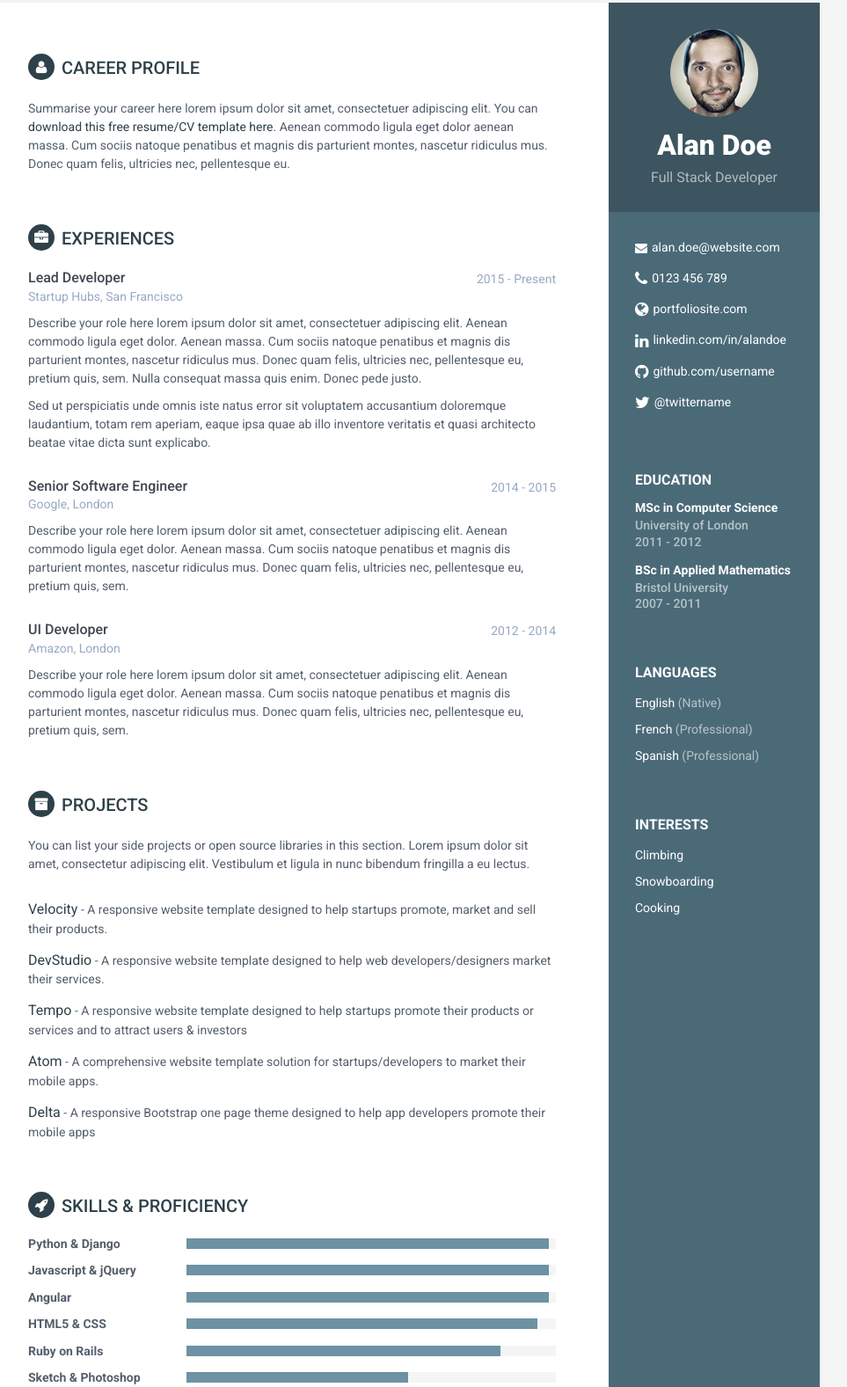
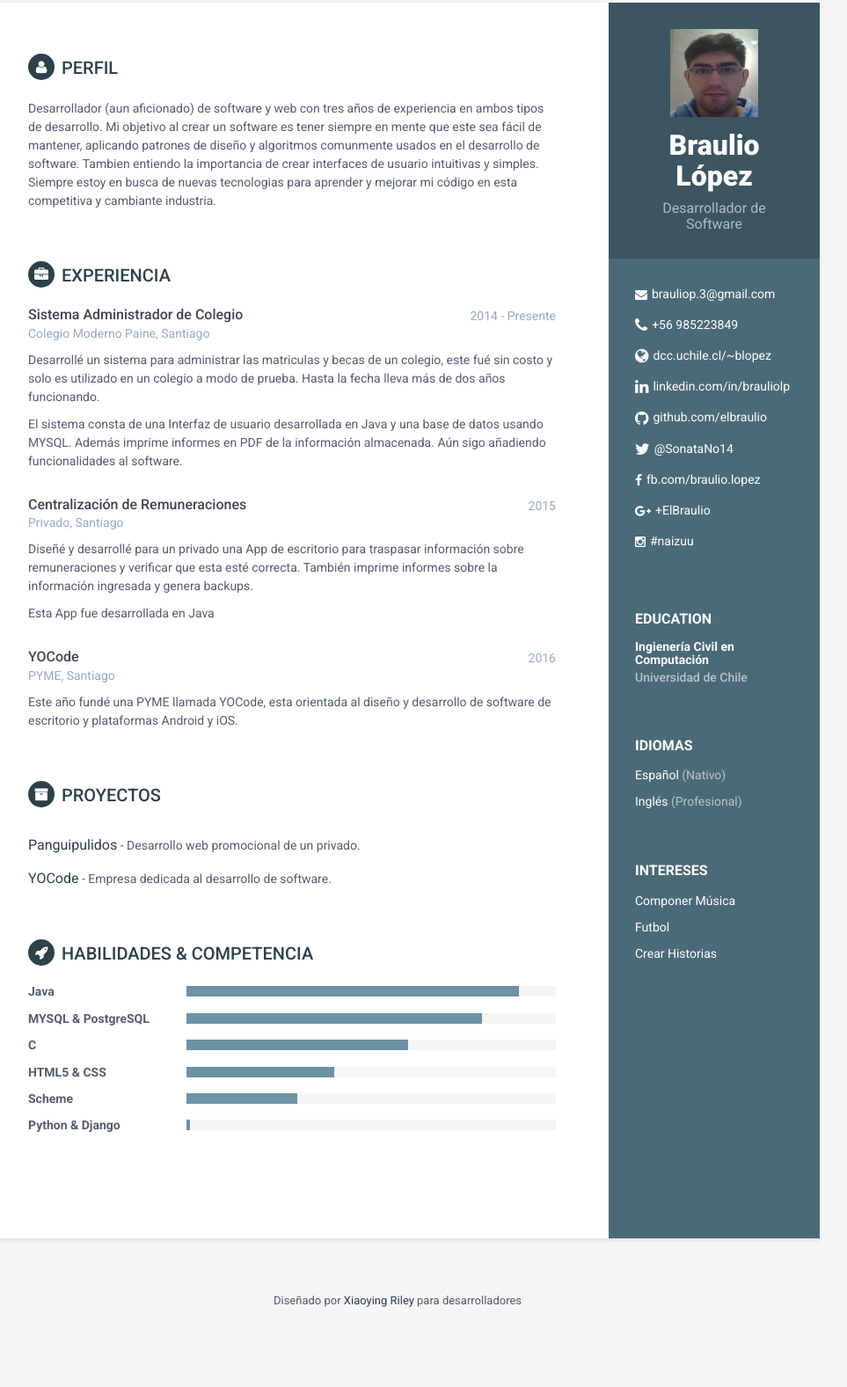
Before and after one commit to elbraulio/personal-projects-web, a plain HTML site: page index.html in a window 1280 px wide. Shown: the part 27-1604 px from the top of the page at 88% size, without its empty margins (188-1151 px from the left). After the commit the page ends 1577 px from the top, so only its background shows below. Drawn offline with Linux system fonts and the light colour scheme.

Commit message:
Se actualizó la información

```diff
--- a/index.html
+++ b/index.html
@@ -3,7 +3,7 @@
 <!--[if IE 9]> <html lang="en" class="ie9"> <![endif]-->
 <!--[if !IE]><!--> <html lang="en"> <!--<![endif]-->
 <head>
-    <title>Responsive Resume/CV Template for Developers</title>
+    <title>Braulio Lopez</title>
     <!-- Meta -->
     <meta charset="utf-8">
     <meta http-equiv="X-UA-Compatible" content="IE=edge">
@@ -29,50 +29,46 @@
     <div class="wrapper">
         <div class="sidebar-wrapper">
             <div class="profile-container">
-                <img class="profile" src="assets/images/profile.png" alt="" />
-                <h1 class="name">Alan Doe</h1>
-                <h3 class="tagline">Full Stack Developer</h3>
+                <img class="profile" src="assets/images/profile.jpg" alt="" />
+                <h1 class="name">Braulio López</h1>
+                <h3 class="tagline">Desarrollador de Software</h3>
             </div><!--//profile-container-->
 
             <div class="contact-container container-block">
                 <ul class="list-unstyled contact-list">
-                    <li class="email"><i class="fa fa-envelope"></i><a href="mailto: yourname@email.com">alan.doe@website.com</a></li>
-                    <li class="phone"><i class="fa fa-phone"></i><a href="tel:0123 456 789">0123 456 789</a></li>
-                    <li class="website"><i class="fa fa-globe"></i><a href="http://themes.3rdwavemedia.com/website-templates/free-responsive-website-template-for-developers/" target="_blank">portfoliosite.com</a></li>
-                    <li class="linkedin"><i class="fa fa-linkedin"></i><a href="#" target="_blank">linkedin.com/in/alandoe</a></li>
-                    <li class="github"><i class="fa fa-github"></i><a href="#" target="_blank">github.com/username</a></li>
-                    <li class="twitter"><i class="fa fa-twitter"></i><a href="https://twitter.com/3rdwave_themes" target="_blank">@twittername</a></li>
+                    <li class="email"><i class="fa fa-envelope"></i><a href="mailto: yourname@email.com">brauliop.3@gmail.com</a></li>
+                    <li class="phone"><i class="fa fa-phone"></i><a href="tel:0123 456 789">+56 985223849</a></li>
+                    <li class="website"><i class="fa fa-globe"></i><a href="https://www.dcc.uchile.cl/~blopez" target="_blank">dcc.uchile.cl/~blopez</a></li>
+                    <li class="linkedin"><i class="fa fa-linkedin"></i><a href="https://cl.linkedin.com/in/brauliolp" target="_blank">linkedin.com/in/brauliolp</a></li>
+                    <li class="github"><i class="fa fa-github"></i><a href="https://github.com/elbraulio" target="_blank">github.com/elbraulio</a></li>
+                    <li class="twitter"><i class="fa fa-twitter"></i><a href="https://twitter.com/SonataNo14" target="_blank">@SonataNo14</a></li>
+                    <li class="email"><i class="fa fa-facebook"></i><a href="https://www.facebook.com/braulio.lopez">fb.com/braulio.lopez</a></li>
+                    <li class="email"><i class="fa fa-google-plus"></i><a href="https://plus.google.com/+ElBraulio/">+ElBraulio</a></li>
+                    <li class="email"><i class="fa fa-instagram"></i><a href="https://www.instagram.com/naizuu/">#naizuu</a></li>
                 </ul>
             </div><!--//contact-container-->
             <div class="education-container container-block">
                 <h2 class="container-block-title">Education</h2>
                 <div class="item">
-                    <h4 class="degree">MSc in Computer Science</h4>
-                    <h5 class="meta">University of London</h5>
-                    <div class="time">2011 - 2012</div>
-                </div><!--//item-->
-                <div class="item">
-                    <h4 class="degree">BSc in Applied Mathematics</h4>
-                    <h5 class="meta">Bristol University</h5>
-                    <div class="time">2007 - 2011</div>
+                    <h4 class="degree">Ingienería Civil en Computación</h4>
+                    <h5 class="meta">Universidad de Chile</h5>
                 </div><!--//item-->
             </div><!--//education-container-->
 
             <div class="languages-container container-block">
-                <h2 class="container-block-title">Languages</h2>
+                <h2 class="container-block-title">Idiomas</h2>
                 <ul class="list-unstyled interests-list">
-                    <li>English <span class="lang-desc">(Native)</span></li>
-                    <li>French <span class="lang-desc">(Professional)</span></li>
-                    <li>Spanish <span class="lang-desc">(Professional)</span></li>
+                    <li>Español <span class="lang-desc">(Nativo)</span></li>
+                    <li>Inglés <span class="lang-desc">(Profesional)</span></li>
                 </ul>
             </div><!--//interests-->
 
             <div class="interests-container container-block">
-                <h2 class="container-block-title">Interests</h2>
+                <h2 class="container-block-title">Intereses</h2>
                 <ul class="list-unstyled interests-list">
-                    <li>Climbing</li>
-                    <li>Snowboarding</li>
-                    <li>Cooking</li>
+                    <li>Componer Música</li>
+                    <li>Futbol</li>
+                    <li>Crear Historias</li>
                 </ul>
             </div><!--//interests-->
 
@@ -81,39 +77,47 @@
         <div class="main-wrapper">
 
             <section class="section summary-section">
-                <h2 class="section-title"><i class="fa fa-user"></i>Career Profile</h2>
+                <h2 class="section-title"><i class="fa fa-user"></i>Perfil</h2>
                 <div class="summary">
-                    <p>Summarise your career here lorem ipsum dolor sit amet, consectetuer adipiscing elit. You can <a href="http://themes.3rdwavemedia.com/website-templates/orbit-free-resume-cv-template-for-developers/" target="_blank">download this free resume/CV template here</a>. Aenean commodo ligula eget dolor aenean massa. Cum sociis natoque penatibus et magnis dis parturient montes, nascetur ridiculus mus. Donec quam felis, ultricies nec, pellentesque eu.</p>
+                    <p>Desarrollador (aun aficionado) de software y web con tres años de experiencia en ambos tipos de desarrollo.
+                        Mi objetivo al crear un software es tener siempre en mente que este sea fácil de mantener, aplicando
+                        patrones de diseño y algoritmos comunmente usados en el desarrollo de software. Tambien entiendo la
+                        importancia de crear interfaces de usuario intuitivas y simples. Siempre estoy en busca de nuevas tecnologias
+                        para aprender y mejorar mi código en esta competitiva y cambiante industria.</p>
                 </div><!--//summary-->
             </section><!--//section-->
 
             <section class="section experiences-section">
-                <h2 class="section-title"><i class="fa fa-briefcase"></i>Experiences</h2>
+                <h2 class="section-title"><i class="fa fa-briefcase"></i>Experiencia</h2>
 
                 <div class="item">
                     <div class="meta">
                         <div class="upper-row">
-                            <h3 class="job-title">Lead Developer</h3>
-                            <div class="time">2015 - Present</div>
+                            <h3 class="job-title">Sistema Administrador de Colegio</h3>
+                            <div class="time">2014 - Presente</div>
                         </div><!--//upper-row-->
-                        <div class="company">Startup Hubs, San Francisco</div>
+                        <div class="company">Colegio Moderno Paine, Santiago</div>
                     </div><!--//meta-->
                     <div class="details">
-                        <p>Describe your role here lorem ipsum dolor sit amet, consectetuer adipiscing elit. Aenean commodo ligula eget dolor. Aenean massa. Cum sociis natoque penatibus et magnis dis parturient montes, nascetur ridiculus mus. Donec quam felis, ultricies nec, pellentesque eu, pretium quis, sem. Nulla consequat massa quis enim. Donec pede justo.</p>
-                        <p>Sed ut perspiciatis unde omnis iste natus error sit voluptatem accusantium doloremque laudantium, totam rem aperiam, eaque ipsa quae ab illo inventore veritatis et quasi architecto beatae vitae dicta sunt explicabo. </p>
+                        <p>Desarrollé un sistema para administrar las matriculas y becas de un colegio, este fué sin costo y solo es utilizado en un colegio
+                            a modo de prueba. Hasta la fecha lleva más de dos años funcionando.</p>
+                        <p>El sistema consta de una Interfaz de usuario desarrollada en Java y una base de datos usando MYSQL. Además imprime informes en PDF
+                            de la información almacenada. Aún sigo añadiendo funcionalidades al software.</p>
                     </div><!--//details-->
                 </div><!--//item-->
 
                 <div class="item">
                     <div class="meta">
                         <div class="upper-row">
-                            <h3 class="job-title">Senior Software Engineer</h3>
-                            <div class="time">2014 - 2015</div>
+                            <h3 class="job-title">Centralización de Remuneraciones</h3>
+                            <div class="time">2015</div>
                         </div><!--//upper-row-->
-                        <div class="company">Google, London</div>
+                        <div class="company">Privado, Santiago</div>
                     </div><!--//meta-->
                     <div class="details">
-                        <p>Describe your role here lorem ipsum dolor sit amet, consectetuer adipiscing elit. Aenean commodo ligula eget dolor. Aenean massa. Cum sociis natoque penatibus et magnis dis parturient montes, nascetur ridiculus mus. Donec quam felis, ultricies nec, pellentesque eu, pretium quis, sem.</p>
+                        <p>Diseñé y desarrollé para un privado una App de escritorio para traspasar información sobre remuneraciones y
+                            verificar que esta esté correcta. También imprime informes sobre la información ingresada y genera backups.</p>
+                        <p>Esta App fue desarrollada en Java</p>
 
                     </div><!--//details-->
                 </div><!--//item-->
@@ -121,65 +125,56 @@
                 <div class="item">
                     <div class="meta">
                         <div class="upper-row">
-                            <h3 class="job-title">UI Developer</h3>
-                            <div class="time">2012 - 2014</div>
+                            <h3 class="job-title">YOCode</h3>
+                            <div class="time">2016</div>
                         </div><!--//upper-row-->
-                        <div class="company">Amazon, London</div>
+                        <div class="company">PYME, Santiago</div>
                     </div><!--//meta-->
                     <div class="details">
-                        <p>Describe your role here lorem ipsum dolor sit amet, consectetuer adipiscing elit. Aenean commodo ligula eget dolor. Aenean massa. Cum sociis natoque penatibus et magnis dis parturient montes, nascetur ridiculus mus. Donec quam felis, ultricies nec, pellentesque eu, pretium quis, sem.</p>
+                        <p>Este año fundé una PYME llamada YOCode, esta orientada al diseño y desarrollo de software de escritorio y plataformas
+                            Android y iOS.</p>
                     </div><!--//details-->
                 </div><!--//item-->
 
             </section><!--//section-->
 
             <section class="section projects-section">
-                <h2 class="section-title"><i class="fa fa-archive"></i>Projects</h2>
+                <h2 class="section-title"><i class="fa fa-archive"></i>Proyectos</h2>
                 <div class="intro">
-                    <p>You can list your side projects or open source libraries in this section. Lorem ipsum dolor sit amet, consectetur adipiscing elit. Vestibulum et ligula in nunc bibendum fringilla a eu lectus.</p>
                 </div><!--//intro-->
+
+
                 <div class="item">
-                    <span class="project-title"><a href="#hook">Velocity</a></span> - <span class="project-tagline">A responsive website template designed to help startups promote, market and sell their products.</span>
-
+                    <span class="project-title"><a href="https://bitbucket.org/elbraulio/panguipulidos" target="_blank">Panguipulidos</a></span> - <span class="project-tagline">Desarrollo web promocional de un privado.</span>
                 </div><!--//item-->
                 <div class="item">
-                    <span class="project-title"><a href="http://themes.3rdwavemedia.com/website-templates/responsive-bootstrap-theme-web-development-agencies-devstudio/" target="_blank">DevStudio</a></span> -
-                    <span class="project-tagline">A responsive website template designed to help web developers/designers market their services. </span>
-                </div><!--//item-->
-                <div class="item">
-                    <span class="project-title"><a href="http://themes.3rdwavemedia.com/website-templates/responsive-bootstrap-theme-for-startups-tempo/" target="_blank">Tempo</a></span> - <span class="project-tagline">A responsive website template designed to help startups promote their products or services and to attract users &amp; investors</span>
-                </div><!--//item-->
-                <div class="item">
-                    <span class="project-title"><a href="hhttp://themes.3rdwavemedia.com/website-templates/responsive-bootstrap-theme-mobile-apps-atom/" target="_blank">Atom</a></span> - <span class="project-tagline">A comprehensive website template solution for startups/developers to market their mobile apps. </span>
-                </div><!--//item-->
-                <div class="item">
-                    <span class="project-title"><a href="http://themes.3rdwavemedia.com/website-templates/responsive-bootstrap-theme-for-mobile-apps-delta/" target="_blank">Delta</a></span> - <span class="project-tagline">A responsive Bootstrap one page theme designed to help app developers promote their mobile apps</span>
+                    <span class="project-title"><a href="#" target="_blank">YOCode</a></span> - <span class="project-tagline">Empresa dedicada al desarrollo de software.</span>
                 </div><!--//item-->
             </section><!--//section-->
 
             <section class="skills-section section">
-                <h2 class="section-title"><i class="fa fa-rocket"></i>Skills &amp; Proficiency</h2>
+                <h2 class="section-title"><i class="fa fa-rocket"></i>Habilidades &amp; Competencia</h2>
                 <div class="skillset">
                     <div class="item">
-                        <h3 class="level-title">Python &amp; Django</h3>
+                        <h3 class="level-title">Java</h3>
                         <div class="level-bar">
-                            <div class="level-bar-inner" data-level="98%">
+                            <div class="level-bar-inner" data-level="90%">
                             </div>
                         </div><!--//level-bar-->
                     </div><!--//item-->
 
                     <div class="item">
-                        <h3 class="level-title">Javascript &amp; jQuery</h3>
+                        <h3 class="level-title">MYSQL &amp; PostgreSQL</h3>
                         <div class="level-bar">
-                            <div class="level-bar-inner" data-level="98%">
+                            <div class="level-bar-inner" data-level="80%">
                             </div>
                         </div><!--//level-bar-->
                     </div><!--//item-->
 
                     <div class="item">
-                        <h3 class="level-title">Angular</h3>
+                        <h3 class="level-title">C</h3>
                         <div class="level-bar">
-                            <div class="level-bar-inner" data-level="98%">
+                            <div class="level-bar-inner" data-level="60%">
                             </div>
                         </div><!--//level-bar-->
                     </div><!--//item-->
@@ -187,23 +182,23 @@
                     <div class="item">
                         <h3 class="level-title">HTML5 &amp; CSS</h3>
                         <div class="level-bar">
-                            <div class="level-bar-inner" data-level="95%">
+                            <div class="level-bar-inner" data-level="40%">
                             </div>
                         </div><!--//level-bar-->
                     </div><!--//item-->
 
                     <div class="item">
-                        <h3 class="level-title">Ruby on Rails</h3>
+                        <h3 class="level-title">Scheme</h3>
                         <div class="level-bar">
-                            <div class="level-bar-inner" data-level="85%">
+                            <div class="level-bar-inner" data-level="30%">
                             </div>
                         </div><!--//level-bar-->
                     </div><!--//item-->
 
                     <div class="item">
-                        <h3 class="level-title">Sketch &amp; Photoshop</h3>
+                        <h3 class="level-title">Python &amp; Django</h3>
                         <div class="level-bar">
-                            <div class="level-bar-inner" data-level="60%">
+                            <div class="level-bar-inner" data-level="1%">
                             </div>
                         </div><!--//level-bar-->
                     </div><!--//item-->
@@ -217,7 +212,7 @@
     <footer class="footer">
         <div class="text-center">
                 <!--/* This template is released under the Creative Commons Attribution 3.0 License. Please keep the attribution link below when using for your own project. Thank you for your support. :) If you'd like to use the template without the attribution, you can check out other license options via our website: themes.3rdwavemedia.com */-->
-                <small class="copyright">Designed with <i class="fa fa-heart"></i> by <a href="http://themes.3rdwavemedia.com" target="_blank">Xiaoying Riley</a> for developers</small>
+                <small class="copyright">Diseñado por <a href="http://themes.3rdwavemedia.com" target="_blank">Xiaoying Riley</a> para desarrolladores</small>
         </div><!--//container-->
     </footer><!--//footer-->
 
```
Also changed, not shown: assets/images/example.png (renamed from assets/images/profile.png), assets/images/profile.jpg (added), favicon.ico (deleted).
